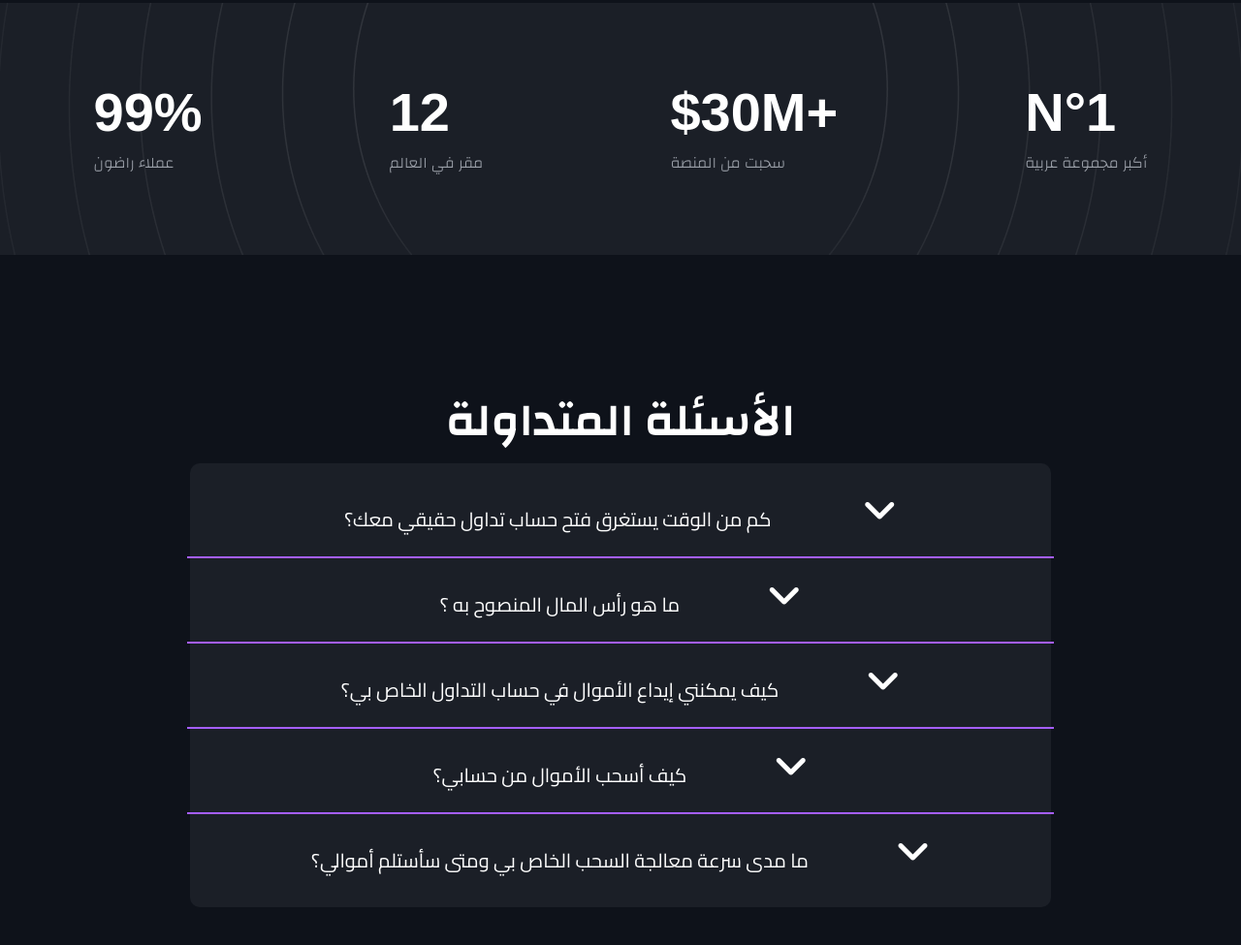
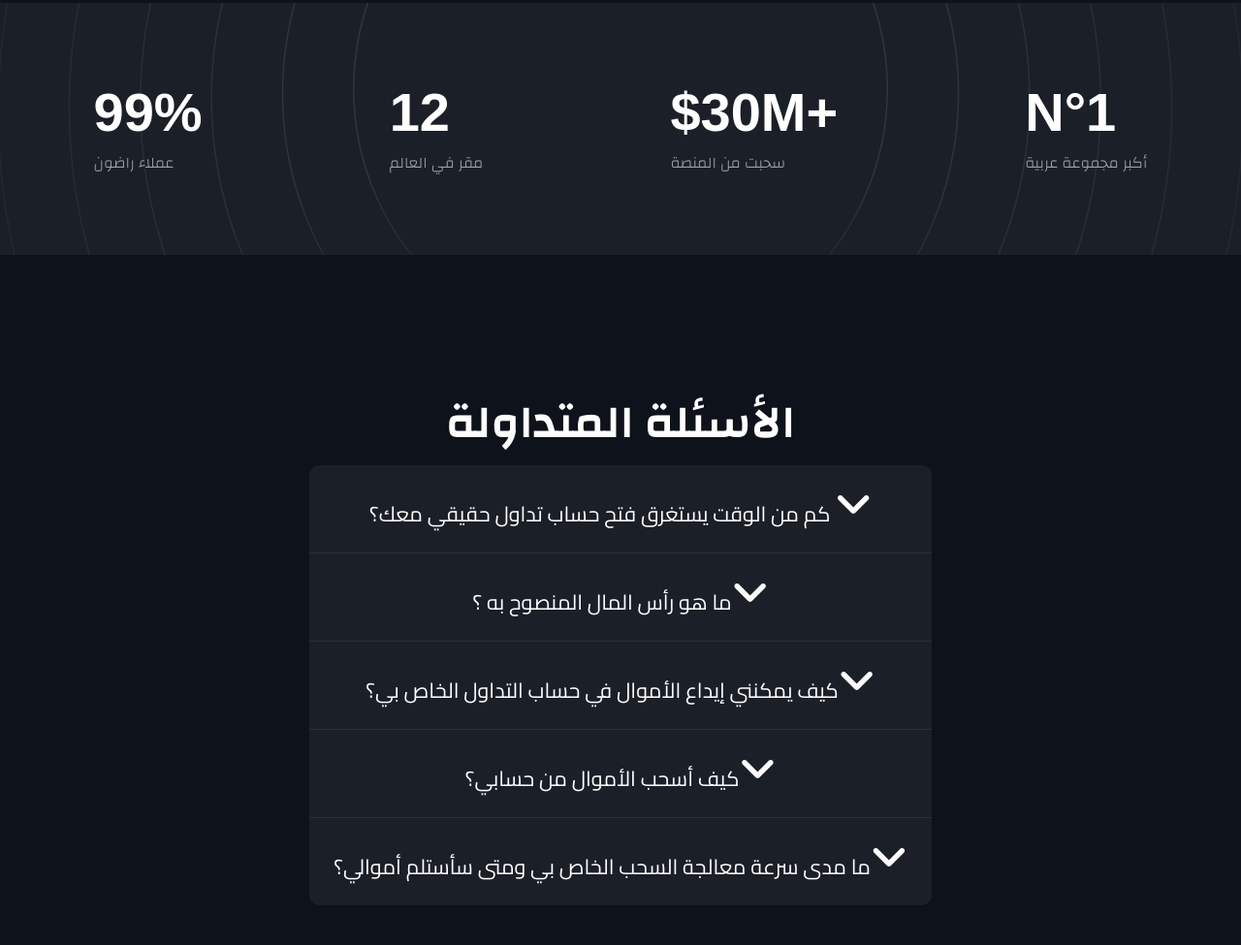
Before and after one commit to KING193/elite3arab, a plain HTML site: page index.html in a window 1280 px wide. Shown: the part 2544-3519 px from the top of the page at 97% size. Drawn offline with Linux system fonts and the light colour scheme.

Commit message:
add color hr and width🦵

```diff
--- a/style.css
+++ b/style.css
@@ -16,6 +16,7 @@
     --text-2: #F0D607;
     --text-3: #fffc;
     --text-4: #999ea7;
+    --hr-1: #FFFFFF12;
 }
 
 * {
@@ -246,7 +247,8 @@ i:hover {
 }
 
 .page_5 i.fa-angle-down {
-    padding-left: 90px;
+    padding-left: 0;
+    /* font-weight: 200; */
 }
 
 .page_5 i.fa-angle-down:hover {
@@ -260,7 +262,6 @@ i:hover {
     flex-direction: column;
     align-items: center;
     background-color: var(--background-5);
-    padding: 10px 100px;
     border-radius: 10px;
 }
 
@@ -279,11 +280,17 @@ i:hover {
     color: var(--text-1);
     text-decoration: none;
     text-align: center;
-    font-size: 20px;
+    font-size: 1.35em;
 }
 
 .page_5 ul li ul.dropdown li {
     display: block;
+}
+
+.page_5 ul li ul.dropdown li p {
+    font-size: 1em;
+    font-weight: 300;
+    font-family: "Cairo", sans-serif;
 }
 
 .page_5 ul li ul.dropdown {
@@ -295,9 +302,10 @@ i:hover {
 }
 
 .page_5 hr {
-    color: var(--icon-4);
-    border: 1px solid;
-    width: 130%;
+    color: var(--hr-1);
+    border: solid;
+    border-width: 0px 0px 1px 0px;
+    width: 100%;
 }
 
 .page_5 ul li p.title:hover {
```
